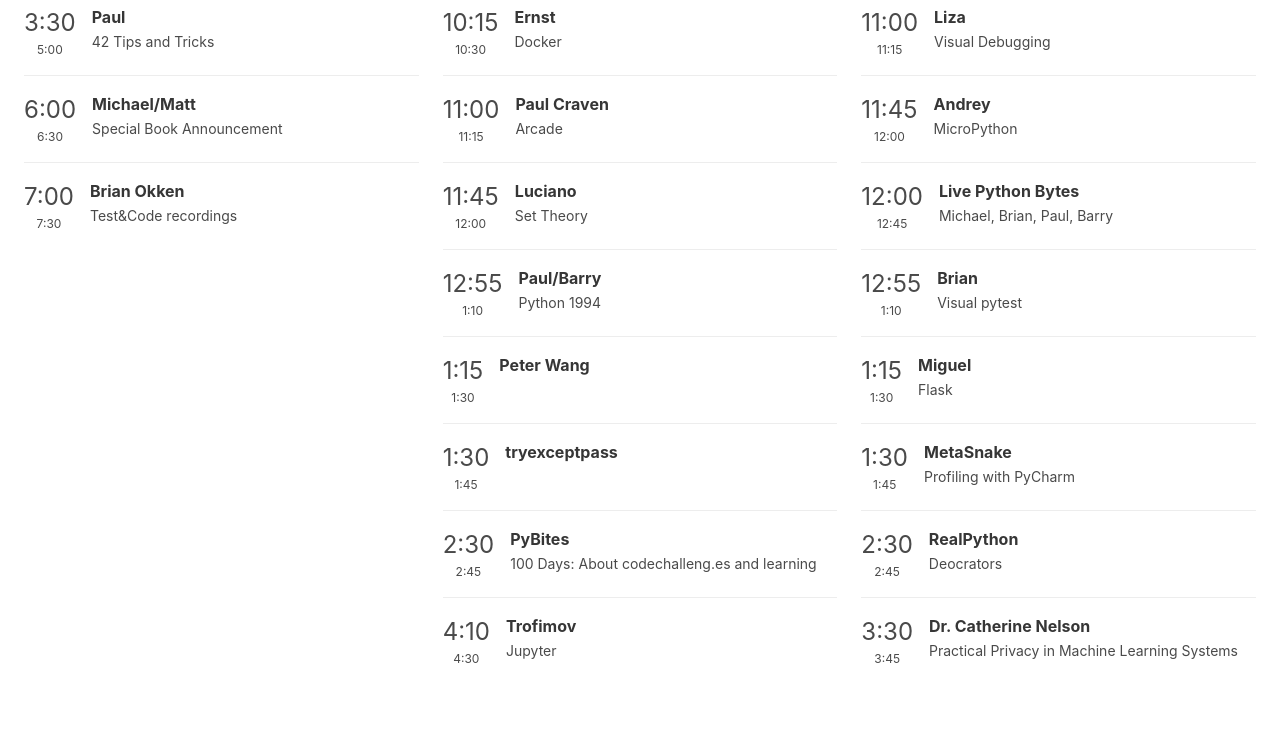
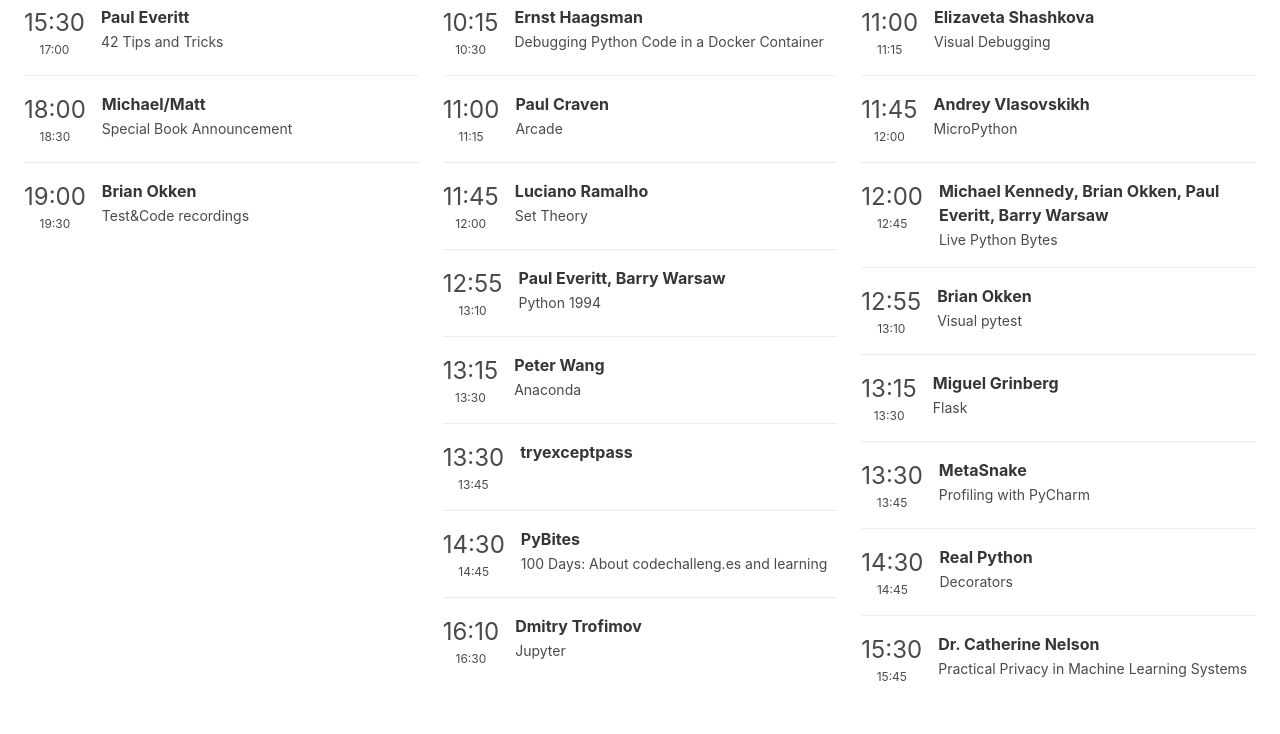
Before and after one commit to pauleveritt/pycon2019booth, a website: page public/index.html in a window 1280 px wide. Shown: the part 159-893 px from the top of the page. Drawn offline with Linux system fonts and the light colour scheme.

Commit message:
Decorators.

```diff
--- a/public/index.html
+++ b/public/index.html
@@ -22,9 +22,9 @@
                 <a class="navbar-item">
                     Talks
                 </a>
-                <a class="navbar-item">
-                    Partners
-                </a>
+
+
+
             </div>
 
         </div>
@@ -37,19 +37,19 @@
 
                 <article class="media" style="margin-top: 1rem">
         <figure class="media-left">
-            <div class="is-size-4 is-center has-text-centered">3:30</div>
-            <div class="is-size-7 is-light has-text-centered">5:00</div>
+            <div class="is-size-4 is-center has-text-centered">15:30</div>
+            <div class="is-size-7 is-light has-text-centered">17:00</div>
         </figure>
         <div class="media-content">
-            <div><strong>Paul</strong></div>
+            <div><strong>Paul Everitt</strong></div>
             <small>42 Tips and Tricks</small>
         </div>
     </article>
 
                 <article class="media" style="margin-top: 1rem">
         <figure class="media-left">
-            <div class="is-size-4 is-center has-text-centered">6:00</div>
-            <div class="is-size-7 is-light has-text-centered">6:30</div>
+            <div class="is-size-4 is-center has-text-centered">18:00</div>
+            <div class="is-size-7 is-light has-text-centered">18:30</div>
         </figure>
         <div class="media-content">
             <div><strong>Michael/Matt</strong></div>
@@ -59,8 +59,8 @@
 
                 <article class="media" style="margin-top: 1rem">
         <figure class="media-left">
-            <div class="is-size-4 is-center has-text-centered">7:00</div>
-            <div class="is-size-7 is-light has-text-centered">7:30</div>
+            <div class="is-size-4 is-center has-text-centered">19:00</div>
+            <div class="is-size-7 is-light has-text-centered">19:30</div>
         </figure>
         <div class="media-content">
             <div><strong>Brian Okken</strong></div>
@@ -78,8 +78,8 @@
             <div class="is-size-7 is-light has-text-centered">10:30</div>
         </figure>
         <div class="media-content">
-            <div><strong>Ernst</strong></div>
-            <small>Docker</small>
+            <div><strong>Ernst Haagsman</strong></div>
+            <small>Debugging Python Code in a Docker Container</small>
         </div>
     </article>
 
@@ -100,7 +100,7 @@
             <div class="is-size-7 is-light has-text-centered">12:00</div>
         </figure>
         <div class="media-content">
-            <div><strong>Luciano</strong></div>
+            <div><strong>Luciano Ramalho</strong></div>
             <small>Set Theory</small>
         </div>
     </article>
@@ -108,29 +108,29 @@
                 <article class="media" style="margin-top: 1rem">
         <figure class="media-left">
             <div class="is-size-4 is-center has-text-centered">12:55</div>
-            <div class="is-size-7 is-light has-text-centered">1:10</div>
+            <div class="is-size-7 is-light has-text-centered">13:10</div>
         </figure>
         <div class="media-content">
-            <div><strong>Paul/Barry</strong></div>
+            <div><strong>Paul Everitt, Barry Warsaw</strong></div>
             <small>Python 1994</small>
         </div>
     </article>
 
                 <article class="media" style="margin-top: 1rem">
         <figure class="media-left">
-            <div class="is-size-4 is-center has-text-centered">1:15</div>
-            <div class="is-size-7 is-light has-text-centered">1:30</div>
+            <div class="is-size-4 is-center has-text-centered">13:15</div>
+            <div class="is-size-7 is-light has-text-centered">13:30</div>
         </figure>
         <div class="media-content">
             <div><strong>Peter Wang</strong></div>
-            <small></small>
+            <small>Anaconda</small>
         </div>
     </article>
 
                 <article class="media" style="margin-top: 1rem">
         <figure class="media-left">
-            <div class="is-size-4 is-center has-text-centered">1:30</div>
-            <div class="is-size-7 is-light has-text-centered">1:45</div>
+            <div class="is-size-4 is-center has-text-centered">13:30</div>
+            <div class="is-size-7 is-light has-text-centered">13:45</div>
         </figure>
         <div class="media-content">
             <div><strong>tryexceptpass</strong></div>
@@ -140,8 +140,8 @@
 
                 <article class="media" style="margin-top: 1rem">
         <figure class="media-left">
-            <div class="is-size-4 is-center has-text-centered">2:30</div>
-            <div class="is-size-7 is-light has-text-centered">2:45</div>
+            <div class="is-size-4 is-center has-text-centered">14:30</div>
+            <div class="is-size-7 is-light has-text-centered">14:45</div>
         </figure>
         <div class="media-content">
             <div><strong>PyBites</strong></div>
@@ -151,11 +151,11 @@
 
                 <article class="media" style="margin-top: 1rem">
         <figure class="media-left">
-            <div class="is-size-4 is-center has-text-centered">4:10</div>
-            <div class="is-size-7 is-light has-text-centered">4:30</div>
+            <div class="is-size-4 is-center has-text-centered">16:10</div>
+            <div class="is-size-7 is-light has-text-centered">16:30</div>
         </figure>
         <div class="media-content">
-            <div><strong>Trofimov</strong></div>
+            <div><strong>Dmitry Trofimov</strong></div>
             <small>Jupyter</small>
         </div>
     </article>
@@ -170,7 +170,7 @@
             <div class="is-size-7 is-light has-text-centered">11:15</div>
         </figure>
         <div class="media-content">
-            <div><strong>Liza</strong></div>
+            <div><strong>Elizaveta Shashkova</strong></div>
             <small>Visual Debugging</small>
         </div>
     </article>
@@ -181,7 +181,7 @@
             <div class="is-size-7 is-light has-text-centered">12:00</div>
         </figure>
         <div class="media-content">
-            <div><strong>Andrey</strong></div>
+            <div><strong>Andrey Vlasovskikh</strong></div>
             <small>MicroPython</small>
         </div>
     </article>
@@ -192,37 +192,37 @@
             <div class="is-size-7 is-light has-text-centered">12:45</div>
         </figure>
         <div class="media-content">
-            <div><strong>Live Python Bytes</strong></div>
-            <small>Michael, Brian, Paul, Barry</small>
+            <div><strong>Michael Kennedy, Brian Okken, Paul Everitt, Barry Warsaw</strong></div>
+            <small>Live Python Bytes</small>
         </div>
     </article>
 
                 <article class="media" style="margin-top: 1rem">
         <figure class="media-left">
             <div class="is-size-4 is-center has-text-centered">12:55</div>
-            <div class="is-size-7 is-light has-text-centered">1:10</div>
+            <div class="is-size-7 is-light has-text-centered">13:10</div>
         </figure>
         <div class="media-content">
-            <div><strong>Brian</strong></div>
+            <div><strong>Brian Okken</strong></div>
             <small>Visual pytest</small>
         </div>
     </article>
 
                 <article class="media" style="margin-top: 1rem">
         <figure class="media-left">
-            <div class="is-size-4 is-center has-text-centered">1:15</div>
-            <div class="is-size-7 is-light has-text-centered">1:30</div>
+            <div class="is-size-4 is-center has-text-centered">13:15</div>
+            <div class="is-size-7 is-light has-text-centered">13:30</div>
         </figure>
         <div class="media-content">
-            <div><strong>Miguel</strong></div>
+            <div><strong>Miguel Grinberg</strong></div>
             <small>Flask</small>
         </div>
     </article>
 
                 <article class="media" style="margin-top: 1rem">
         <figure class="media-left">
-            <div class="is-size-4 is-center has-text-centered">1:30</div>
-            <div class="is-size-7 is-light has-text-centered">1:45</div>
+            <div class="is-size-4 is-center has-text-centered">13:30</div>
+            <div class="is-size-7 is-light has-text-centered">13:45</div>
         </figure>
         <div class="media-content">
             <div><strong>MetaSnake</strong></div>
@@ -232,19 +232,19 @@
 
                 <article class="media" style="margin-top: 1rem">
         <figure class="media-left">
-            <div class="is-size-4 is-center has-text-centered">2:30</div>
-            <div class="is-size-7 is-light has-text-centered">2:45</div>
+            <div class="is-size-4 is-center has-text-centered">14:30</div>
+            <div class="is-size-7 is-light has-text-centered">14:45</div>
         </figure>
         <div class="media-content">
-            <div><strong>RealPython</strong></div>
-            <small>Deocrators</small>
+            <div><strong>Real Python</strong></div>
+            <small>Decorators</small>
         </div>
     </article>
 
                 <article class="media" style="margin-top: 1rem">
         <figure class="media-left">
-            <div class="is-size-4 is-center has-text-centered">3:30</div>
-            <div class="is-size-7 is-light has-text-centered">3:45</div>
+            <div class="is-size-4 is-center has-text-centered">15:30</div>
+            <div class="is-size-7 is-light has-text-centered">15:45</div>
         </figure>
         <div class="media-content">
             <div><strong>Dr. Catherine Nelson</strong></div>
```
Also changed, not shown: 1 other file.
